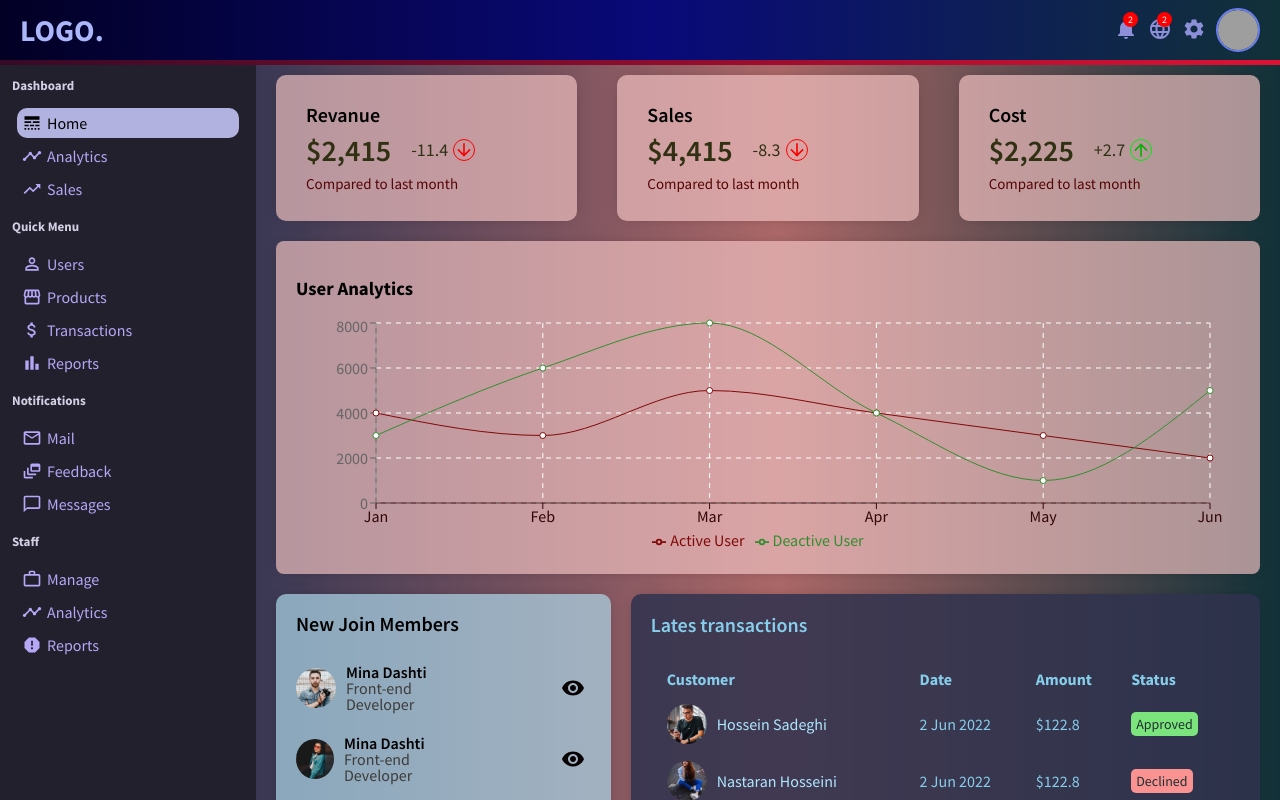
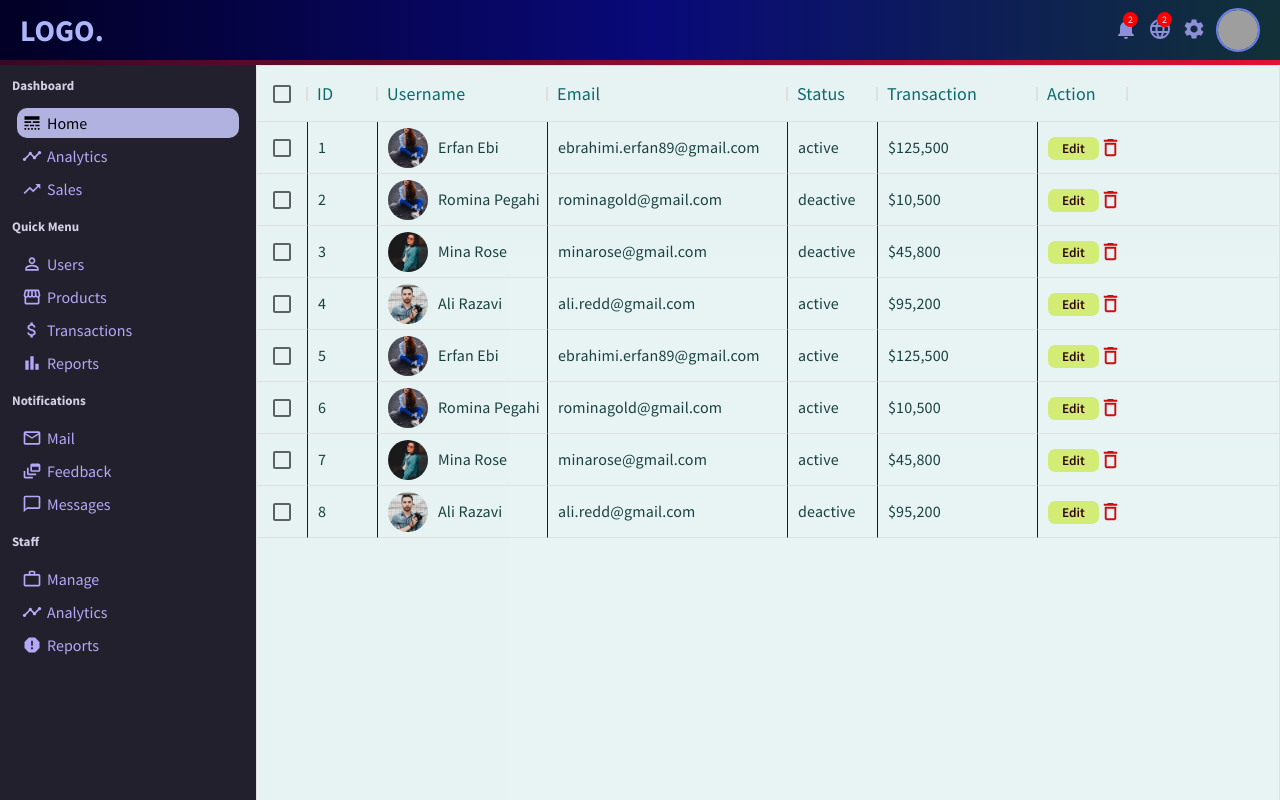
Before and after one commit to Erfan-Ebrahimi/dashboard-er, a React (Create React App) app: page /userList in a window 1280 px wide. Shown: the top 800 px of the page. Built offline with nearby package versions, Linux system fonts and the light colour scheme; grey boxes are pictures that could not be loaded.

Commit message:
UserList added

```diff
--- a/package.json
+++ b/package.json
@@ -8,6 +8,7 @@
     "@mui/base": "^5.0.0-alpha.108",
     "@mui/icons-material": "^5.10.16",
     "@mui/material": "^5.10.16",
+    "@mui/x-data-grid": "^5.17.14",
     "@testing-library/jest-dom": "^5.16.5",
     "@testing-library/react": "^13.4.0",
     "@testing-library/user-event": "^13.5.0",
--- a/src/App.js
+++ b/src/App.js
@@ -1,12 +1,12 @@
 import React from 'react';
-// import { Routes , Route } from 'react-router-dom';
+import { Routes , Route } from 'react-router-dom';
 //---- COMPONENTS ----------//
 import Topbar from "./components/topbar/Topbar";
 import Sidebar from './components/sidebar/Sidebar';
 
 //------- PAGES  ---------//
 import Home from './pages/home/Home';
-
+import UserList from './pages/userList/UserList';
 //------- STYLE  ---------//
 import "./App.css";
 
@@ -16,7 +16,10 @@ const App = () => {
       <Topbar/>
       <div className='container'>
         <Sidebar/>
-        <Home/>
+        <Routes>
+          <Route path='/' element={<Home/>}/>
+          <Route path='/userList' element={<UserList/>}/>
+        </Routes>
       </div>
     </div>
   )
--- a/src/components/sidebar/Sidebar.jsx
+++ b/src/components/sidebar/Sidebar.jsx
@@ -13,7 +13,7 @@ import ChatBubbleOutlineIcon from '@mui/icons-material/ChatBubbleOutline';
 import WorkOutlineIcon from '@mui/icons-material/WorkOutline';
 import ReportIcon from '@mui/icons-material/Report';
 
-// import { a } from "react-router-dom";
+import { Link } from "react-router-dom";
 
 export default function Sidebar() {
   return (
@@ -22,12 +22,12 @@ export default function Sidebar() {
         <div className="sidebarMenu">
           <h3 className="sidebarTitle">Dashboard</h3>
           <ul className="sidebarList">
-            <a  className="link">
+            <Link  className="link" to="/">
             <li className="sidebarListItem active">
               <LineStyleIcon className="sidebarIcon" />
               Home
             </li>
-            </a>
+            </Link>
             <li className="sidebarListItem">
               <TimelineIcon className="sidebarIcon" />
               Analytics
@@ -41,12 +41,12 @@ export default function Sidebar() {
         <div className="sidebarMenu">
           <h3 className="sidebarTitle">Quick Menu</h3>
           <ul className="sidebarList">
-            <a  className="link">
+            <Link className="link" to="/userList">
               <li className="sidebarListItem">
                 <PermIdentityIcon className="sidebarIcon" />
                 Users
               </li>
-            </a>
+            </Link>
             <a  className="link">
               <li className="sidebarListItem">
                 <StorefrontIcon className="sidebarIcon" />
--- a/src/dummyData.js
+++ b/src/dummyData.js
@@ -1,3 +1,9 @@
+import p1 from "./asset/p2.jpg"
+import p2 from "./asset/p2.jpg";
+import p3 from "./asset/p3.jpg";
+import p4 from "./asset/p4.jpg";
+
+
 export const userData = [
     {
       name: "Jan",
@@ -46,98 +52,17 @@ export const userData = [
     },
   ];
 
+
   export const userRows = [
-    {
-      id: 1,
-      username: "Jon Snow",
-      avatar:
-        "https://images.pexels.com/photos/1152994/pexels-photo-1152994.jpeg?auto=compress&cs=tinysrgb&dpr=2&w=500",
-      email: "jon@gmail.com",
-      status: "active",
-      transaction: "$120.00",
-    },
-    {
-      id: 2,
-      username: "Jon Snow",
-      avatar:
-        "https://images.pexels.com/photos/1152994/pexels-photo-1152994.jpeg?auto=compress&cs=tinysrgb&dpr=2&w=500",
-      email: "jon@gmail.com",
-      status: "active",
-      transaction: "$120.00",
-    },
-    {
-      id: 3,
-      username: "Jon Snow",
-      avatar:
-        "https://images.pexels.com/photos/1152994/pexels-photo-1152994.jpeg?auto=compress&cs=tinysrgb&dpr=2&w=500",
-      email: "jon@gmail.com",
-      status: "active",
-      transaction: "$120.00",
-    },
-    {
-      id: 4,
-      username: "Jon Snow",
-      avatar:
-        "https://images.pexels.com/photos/1152994/pexels-photo-1152994.jpeg?auto=compress&cs=tinysrgb&dpr=2&w=500",
-      email: "jon@gmail.com",
-      status: "active",
-      transaction: "$120.00",
-    },
-    {
-      id: 5,
-      username: "Jon Snow",
-      avatar:
-        "https://images.pexels.com/photos/1152994/pexels-photo-1152994.jpeg?auto=compress&cs=tinysrgb&dpr=2&w=500",
-      email: "jon@gmail.com",
-      status: "active",
-      transaction: "$120.00",
-    },
-    {
-      id: 6,
-      username: "Jon Snow",
-      avatar:
-        "https://images.pexels.com/photos/1152994/pexels-photo-1152994.jpeg?auto=compress&cs=tinysrgb&dpr=2&w=500",
-      email: "jon@gmail.com",
-      status: "active",
-      transaction: "$120.00",
-    },
-    {
-      id: 7,
-      username: "Jon Snow",
-      avatar:
-        "https://images.pexels.com/photos/1152994/pexels-photo-1152994.jpeg?auto=compress&cs=tinysrgb&dpr=2&w=500",
-      email: "jon@gmail.com",
-      status: "active",
-      transaction: "$120.00",
-    },
-    {
-      id: 8,
-      username: "Jon Snow",
-      avatar:
-        "https://images.pexels.com/photos/1152994/pexels-photo-1152994.jpeg?auto=compress&cs=tinysrgb&dpr=2&w=500",
-      email: "jon@gmail.com",
-      status: "active",
-      transaction: "$120.00",
-    },
-    {
-      id: 9,
-      username: "Jon Snow",
-      avatar:
-        "https://images.pexels.com/photos/1152994/pexels-photo-1152994.jpeg?auto=compress&cs=tinysrgb&dpr=2&w=500",
-      email: "jon@gmail.com",
-      status: "active",
-      transaction: "$120.00",
-    },
-    {
-      id: 10,
-      username: "Jon Snow",
-      avatar:
-        "https://images.pexels.com/photos/1152994/pexels-photo-1152994.jpeg?auto=compress&cs=tinysrgb&dpr=2&w=500",
-      email: "jon@gmail.com",
-      status: "active",
-      transaction: "$120.00",
-    },
-  ];
+    { id: 1, username: 'Erfan Ebi', avatar:`${p1}`, email: "ebrahimi.erfan89@gmail.com" , status: "active" , transaction: "$125,500" },
+    { id: 2, username: 'Romina Pegahi',avatar:`${p2}`, email: "rominagold@gmail.com" , status: "deactive" , transaction: "$10,500" },
+    { id: 3, username: 'Mina Rose',avatar:`${p3}`, email: "minarose@gmail.com" , status: "deactive" , transaction: "$45,800" },
+    { id: 4, username: 'Ali Razavi',avatar:`${p4}`, email: "ali.redd@gmail.com" , status: "active" , transaction: "$95,200" },
+    { id: 5, username: 'Erfan Ebi',avatar:`${p1}`, email: "ebrahimi.erfan89@gmail.com" , status: "active" , transaction: "$125,500" },
+    { id: 6, username: 'Romina Pegahi',avatar:`${p2}`, email: "rominagold@gmail.com" , status: "active" , transaction: "$10,500" },
+    { id: 7, username: 'Mina Rose',avatar:`${p3}`, email: "minarose@gmail.com" , status: "active" , transaction: "$45,800" },
+    { id: 8, username: 'Ali Razavi',avatar:`${p4}`, email: "ali.redd@gmail.com" , status: "deactive" , transaction: "$95,200" },
+ ]
 
   export const productRows = [
     {
--- a/src/index.js
+++ b/src/index.js
@@ -2,10 +2,13 @@ import React from 'react';
 import ReactDOM from 'react-dom/client';
 import App from './App';
 import "./index.css";
+import { BrowserRouter } from 'react-router-dom';
 
 const root = ReactDOM.createRoot(document.getElementById('root'));
 root.render(
-  <React.StrictMode>
-    <App />
-  </React.StrictMode>
+  <BrowserRouter>
+    <React.StrictMode>
+      <App />
+    </React.StrictMode>
+  </BrowserRouter>
 );
--- /dev/null
+++ b/src/pages/userList/UserList.jsx
@@ -0,0 +1,60 @@
+import React , {useState} from 'react';
+import { Link } from 'react-router-dom';
+import "./userList.scss";
+import { DataGrid } from '@mui/x-data-grid';
+import DeleteOutlineIcon from '@mui/icons-material/DeleteOutline';
+import {userRows} from "../../dummyData"; //rows hara az dummy gereftim v anra dar data  set kardim v be datagrid dadim
+
+
+
+const UserList = () => {
+
+  const [data, setData] = useState(userRows);
+
+  const handleDelete = (id) => {
+    setData(data.filter((item) => item.id !== id ));
+    console.log("dddddddddd")
+  };
+
+  const columns= [
+    {field: 'id', headerName: 'ID', width: 70,headerClassName:"fi",cellClassName: 'fe', },
+    {field: 'username',headerName: 'Username',width: 170, renderCell: (params) => {
+      return (
+        <div className="list">
+          <img className='listImg' src={params.row.avatar} alt="imgUser"/>
+          <p className='listTitle'>{params.row.username}</p>
+        </div>
+      );
+    },headerClassName:"fi",cellClassName: 'fe'},
+    {field: 'email', headerName: 'Email', width: 240 , headerClassName:"fi",cellClassName: 'fe'},
+    {field: 'status',headerName: 'Status', width: 90,headerClassName:"fi" ,cellClassName:"fe"},
+    {field: 'transaction',headerName: 'Transaction',width: 160,headerClassName:"fi" ,cellClassName: 'fe'},
+    {field: 'action',headerName: 'Action', width: 90,headerClassName:"fi" ,cellClassName: 'fe', renderCell:(params) => {
+      return (
+        <div className='actionList'>
+          <Link to={"/user/"+params.row.id}>
+            <button className='alButton'>Edit</button>
+          </Link>
+          <DeleteOutlineIcon className='alIcon' onClick={() => handleDelete(params.row.id)}/>
+        </div>
+      )
+    }},
+
+  ];
+
+
+  return (
+    <div className='userList'>
+      <DataGrid
+        rows={data}
+        columns={columns}
+        pageSize={8}
+        rowsPerPageOptions={[5]}
+        checkboxSelection
+        disableSelectionOnClick
+      />
+    </div>
+  )
+}
+
+export default UserList;
--- /dev/null
+++ b/src/pages/userList/userList.scss
@@ -0,0 +1,54 @@
+.userList{
+    flex: 4;
+    background: rgba(226, 241, 241, 0.808);
+
+    .list{
+        display: flex;
+        align-items: center;
+    }
+    .listImg{
+        width: 40px;
+        height: 40px;
+        object-fit: cover;
+        border-radius: 50%;
+    }
+    .listTitle{
+        margin-left: 10px;
+    }
+    .fi{
+        font-size: 18px;
+        color: rgb(10, 107, 107);
+    }
+    .fe{
+        font-size: 16px;
+        color: rgb(25, 65, 65);
+        border-left: 1px solid blue;
+    }
+    .actionList{
+        display: flex;
+        align-items: center;
+    }
+    .alButton{
+        background: rgb(210, 236, 117);
+        border: none;
+        padding: 3px 14px;
+        color: rgb(46, 9, 9);
+        border-radius: 7px;
+        font-weight: 600;
+        cursor: pointer;
+        &:hover{
+            color: rgb(4, 4, 8) !important;
+            background: rgb(230, 227, 105);
+        }
+    }
+    .alIcon{
+        font-size: 23px !important;
+        background: none;
+        border: none;
+        color: rgb(206, 12, 12);
+        cursor: pointer;
+        &:hover{
+            color: rgb(236, 96, 96) !important;
+        }
+    }
+}
```
Also changed, not shown: 1 other file (tests, documents, lock files or other folders).
